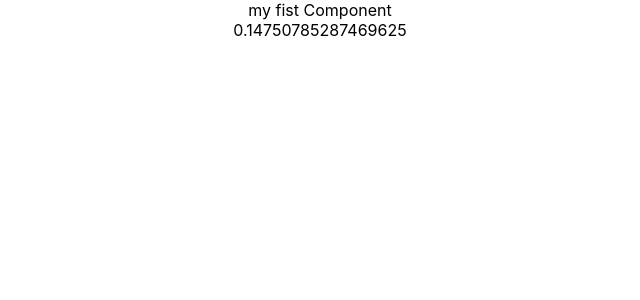
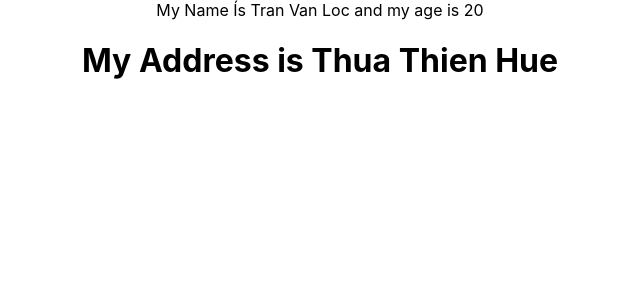
Before and after one commit to Soome-03042003/test-demo-react, a React (Create React App) app: page / in a window 1280 px wide. Shown: the top 300 px of the page, without its empty margins (320-960 px from the left). Built offline with nearby package versions, Linux system fonts and the light colour scheme.

Commit message:
upload file

```diff
--- a/src/App.js
+++ b/src/App.js
@@ -3,22 +3,35 @@
 import { useDispatch, useSelector } from "react-redux";
 import { increaseCounter, decreaseCounter } from "./redux/action/counterAction";
 import Component from "./component/Component";
-const App = () => {
-  const count = useSelector((state) => state.counter.count);
-  const dispatch = useDispatch();
 
-  return (
-    <div className="App">
-      {/* <header className="App-header">
-        <img src={logo} className="App-logo" alt="logo" />
-        <p>Tran Van Loc cc</p>
-        <div>Count = {count}</div>
-        <button onClick={() => dispatch(increaseCounter())}>Increase</button>
-        <button onClick={() => dispatch(decreaseCounter())}>Decrease</button>
-      </header> */}
-      <Component />
-    </div>
-  );
-};
+import React from "react";
+
+class App extends React.Component {
+  render() {
+    return (
+      <div className="App">
+        <Component />
+      </div>
+    );
+  }
+}
+
+// const App = () => {
+//   const count = useSelector((state) => state.counter.count);
+//   const dispatch = useDispatch();
+
+//   return (
+//     <div className="App">
+//       <header className="App-header">
+//         <img src={logo} className="App-logo" alt="logo" />
+//         <p>Tran Van Loc cc</p>
+//         <div>Count = {count}</div>
+//         <button onClick={() => dispatch(increaseCounter())}>Increase</button>
+//         <button onClick={() => dispatch(decreaseCounter())}>Decrease</button>
+//       </header>
+
+//     </div>
+//   );
+// };
 
 export default App;
--- a/src/component/Component.js
+++ b/src/component/Component.js
@@ -1,12 +1,18 @@
 import React from "react";
 
 class Component extends React.Component {
+  state = {
+    name: "Tran Van Loc",
+    address: "Thua Thien Hue",
+    age: 20,
+  };
+
   //JSX
   render() {
     return (
       <div>
-        my fist Component <br></br>
-        {Math.random()}
+        My Name Ís {this.state.name} and my age is {this.state.age}
+        <h1>My Address is {this.state.address}</h1>
       </div>
     );
   }
```
